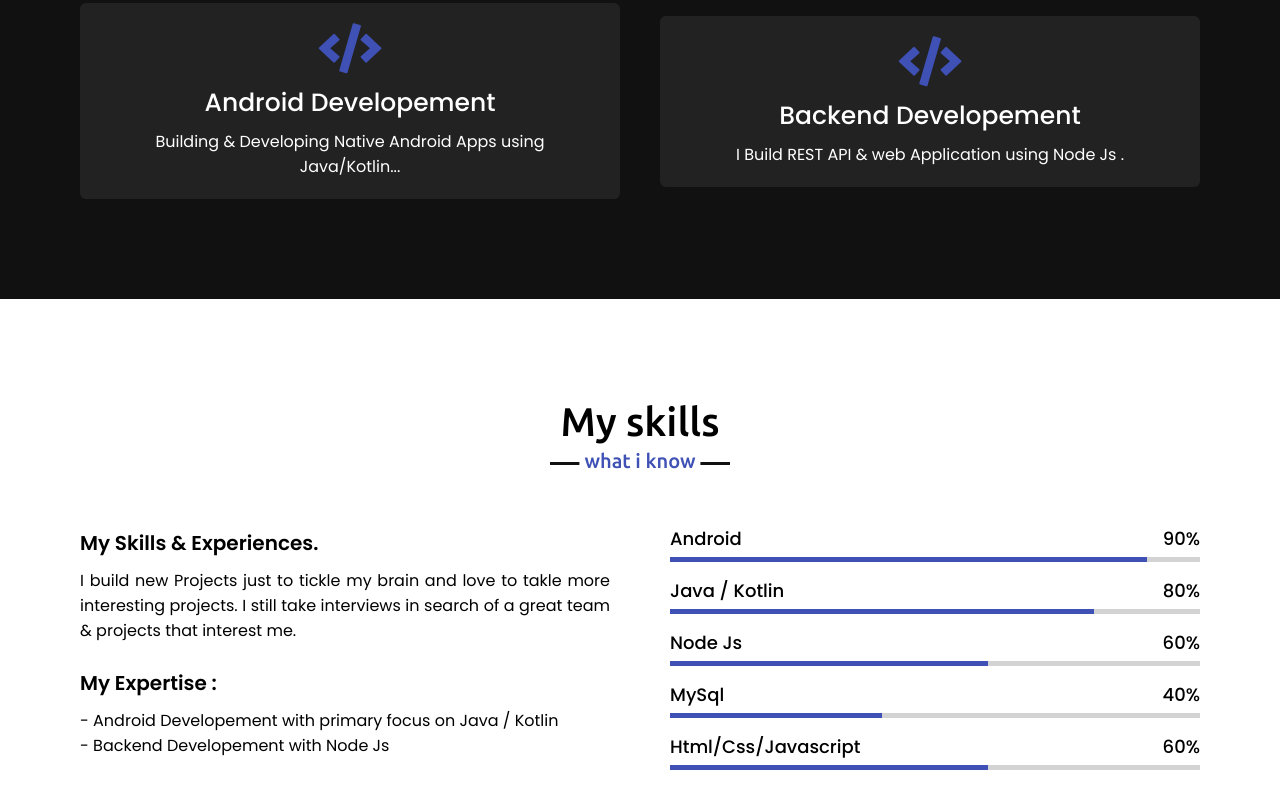
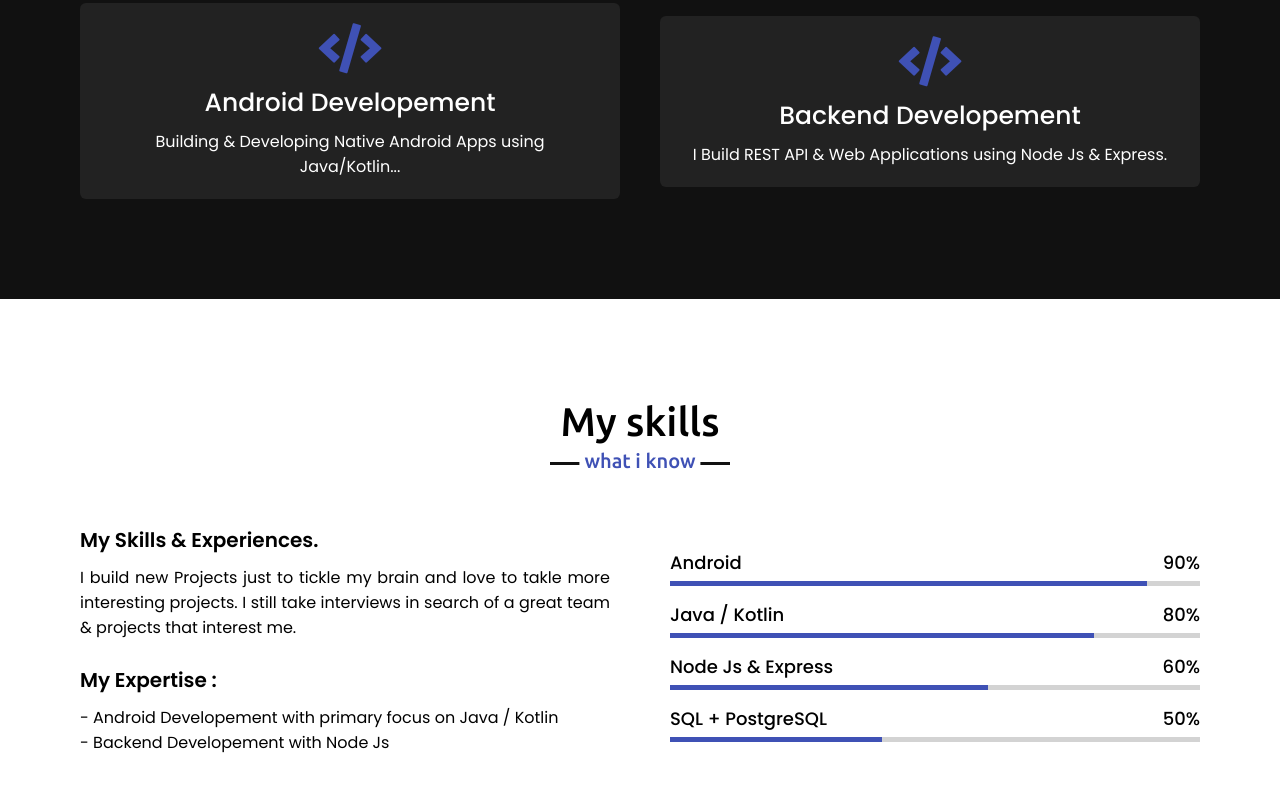
Before and after one commit to soufianekremcht/soufianekremcht.github.io, a plain HTML site: page index.html in a window 1280 px wide. Shown: the part 1756-2560 px from the top of the page. Drawn offline with nearby package versions, Linux system fonts and the light colour scheme.

Commit message:
modify the website

```diff
--- a/index.html
+++ b/index.html
@@ -87,7 +87,7 @@
                     <div class="box">
                         <i class="fas fa-code"></i>
                         <div class="text">Backend Developement</div>
-                        <p>I Build REST API & web Application using Node Js .
+                        <p>I Build REST API & Web Applications using Node Js & Express.
                         </p>
                     </div>
                 </div>
@@ -133,24 +133,17 @@
                     </div>
                     <div class="bars">
                         <div class="info">
-                            <span>Node Js</span>
+                            <span>Node Js & Express</span>
                             <span>60%</span>
                         </div>
                         <div class="line js"></div>
                     </div>
                     <div class="bars">
                         <div class="info">
-                            <span>MySql</span>
-                            <span>40%</span>
+                            <span>SQL + PostgreSQL</span>
+                            <span>50%</span>
                         </div>
                         <div class="line mysql"></div>
-                    </div>
-                    <div class="bars">
-                        <div class="info">
-                            <span>Html/Css/Javascript</span>
-                            <span>60%</span>
-                        </div>
-                        <div class="line html"></div>
                     </div>
                 </div>
             </div>
@@ -203,7 +196,7 @@
                 </div>
                 <div class="card">
                     <div class="box">
-                        <img src="images/showcase_node_webapp.jpg" alt="">
+                        <img src="images/shopping.jpg" alt="">
                         <div class="text">Strize</div>
                         <p>Full Web Application Build using Node Js & Express.</p>
                     </div>
```
Also changed, not shown: images/shopping.jpg (added).
